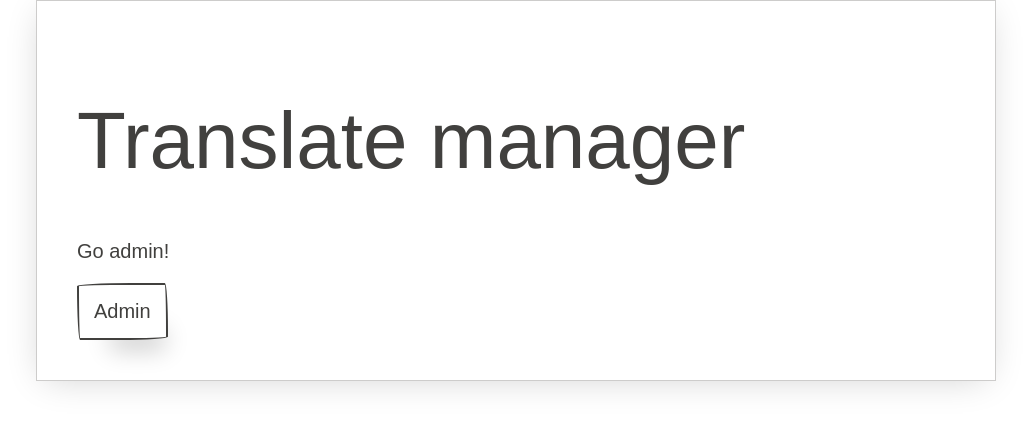
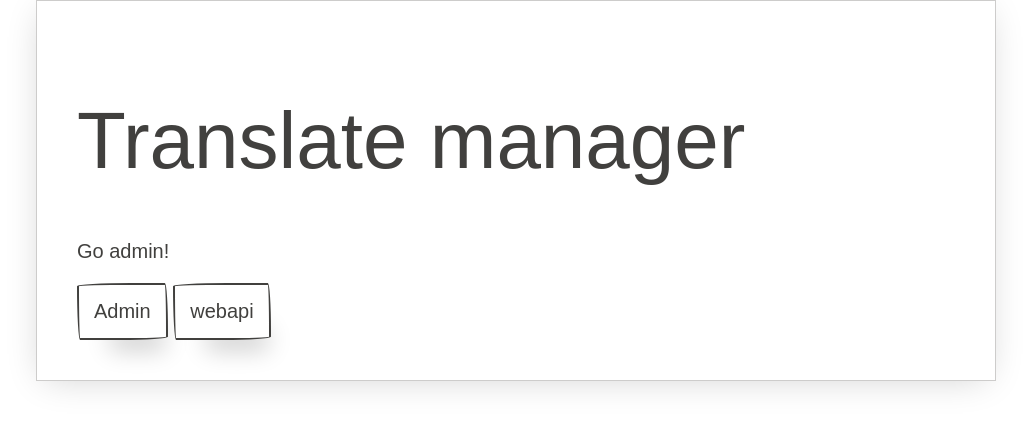
Before and after one commit to yn-coder/translate_manager_server, a Django app: page / in a window 1280 px wide. Shown: the top 428 px of the page, without its empty margins (124-1153 px from the left). Run offline with Django 3.2, Linux system fonts and the light colour scheme; some libraries are stand-ins or nearby versions; some web fonts are replaced.

Commit message:
link to webapi

```diff
--- a/translate_manager_server/templates/homepage.html
+++ b/translate_manager_server/templates/homepage.html
@@ -12,6 +12,7 @@
     <h1>Translate manager</h1>
     <p>Go admin!</p>
     <a href="admin" class="paper-btn">Admin</a>
+    <a href="webapi" class="paper-btn">webapi</a>
   </div>
 </body>
 </html>
```
